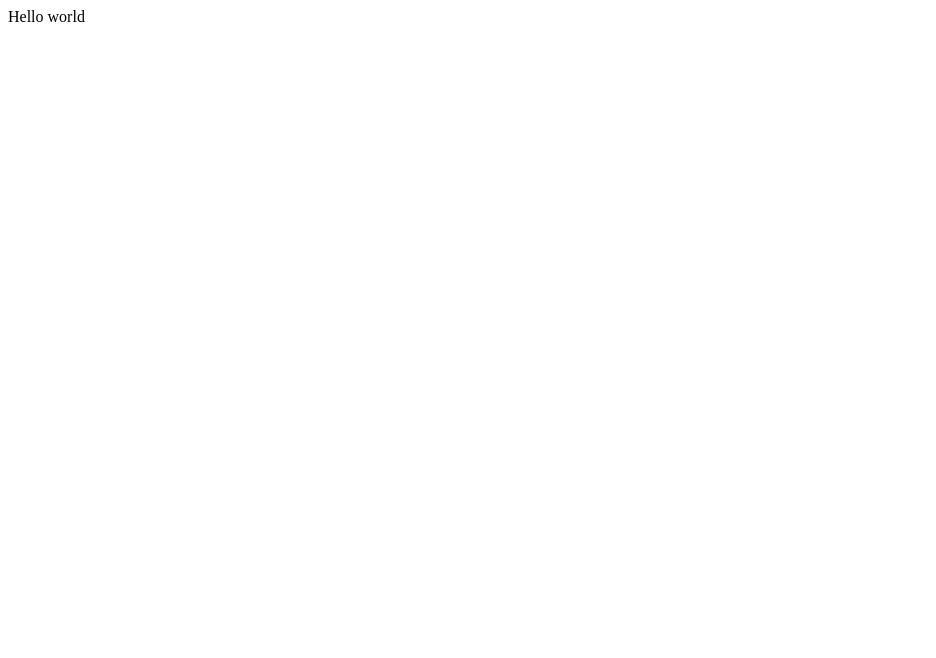
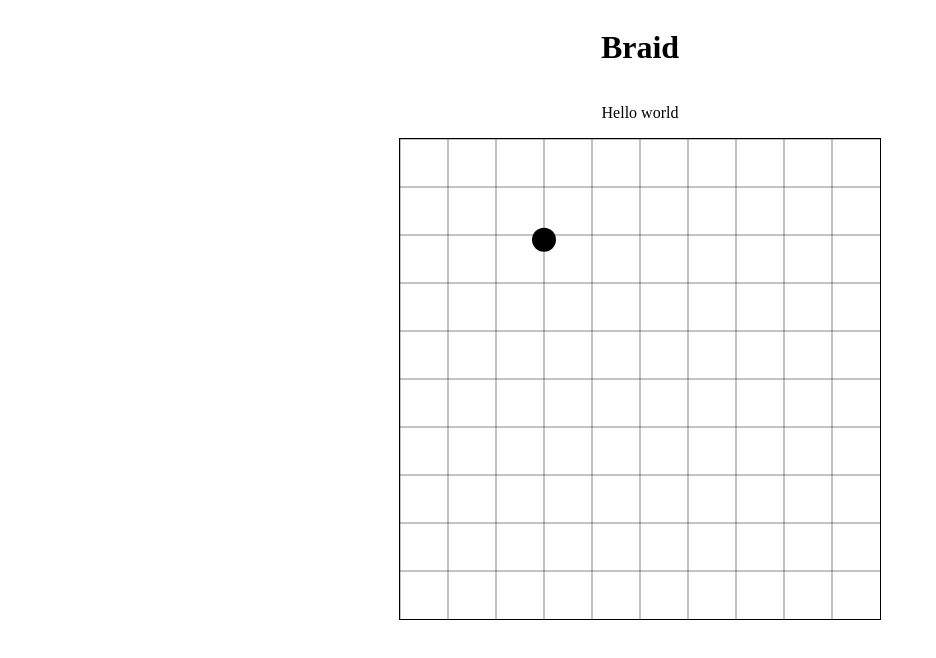
Before and after one commit to fildon/braid, a plain HTML site: page index.html in a window 1280 px wide. Shown: the whole page, without its empty margins (0-936 px from the left). Drawn offline with Linux system fonts and the light colour scheme.

Commit message:
A simple grid

```diff
--- a/index.html
+++ b/index.html
@@ -4,8 +4,64 @@
     <meta charset="UTF-8" />
     <meta name="viewport" content="width=device-width, initial-scale=1.0" />
     <title>Braid</title>
+    <style>
+      body {
+        display: flex;
+        flex-direction: column;
+        align-items: center;
+        row-gap: 1rem;
+      }
+      svg {
+        border: 1px solid black;
+        min-width: min(90vw, 60ch);
+        max-width: 60ch;
+      }
+    </style>
   </head>
   <body>
+    <h1>Braid</h1>
     <span>Hello world</span>
+    <svg viewBox="0 0 1000 1000">
+      <circle cx="300" cy="210" r="25" />
+      <!-- grid lines -->
+      <g>
+        <line
+          id="rowLine"
+          x1="0"
+          y1="0"
+          x2="1000"
+          y2="0"
+          stroke="black"
+          stroke-width="1"
+        />
+        <use href="#rowLine" y="100" />
+        <use href="#rowLine" y="200" />
+        <use href="#rowLine" y="300" />
+        <use href="#rowLine" y="400" />
+        <use href="#rowLine" y="500" />
+        <use href="#rowLine" y="600" />
+        <use href="#rowLine" y="700" />
+        <use href="#rowLine" y="800" />
+        <use href="#rowLine" y="900" />
+        <line
+          id="colLine"
+          x1="0"
+          y1="0"
+          x2="0"
+          y2="1000"
+          stroke="black"
+          stroke-width="1"
+        />
+        <use href="#colLine" x="100" />
+        <use href="#colLine" x="200" />
+        <use href="#colLine" x="300" />
+        <use href="#colLine" x="400" />
+        <use href="#colLine" x="500" />
+        <use href="#colLine" x="600" />
+        <use href="#colLine" x="700" />
+        <use href="#colLine" x="800" />
+        <use href="#colLine" x="900" />
+      </g>
+    </svg>
   </body>
 </html>
```
